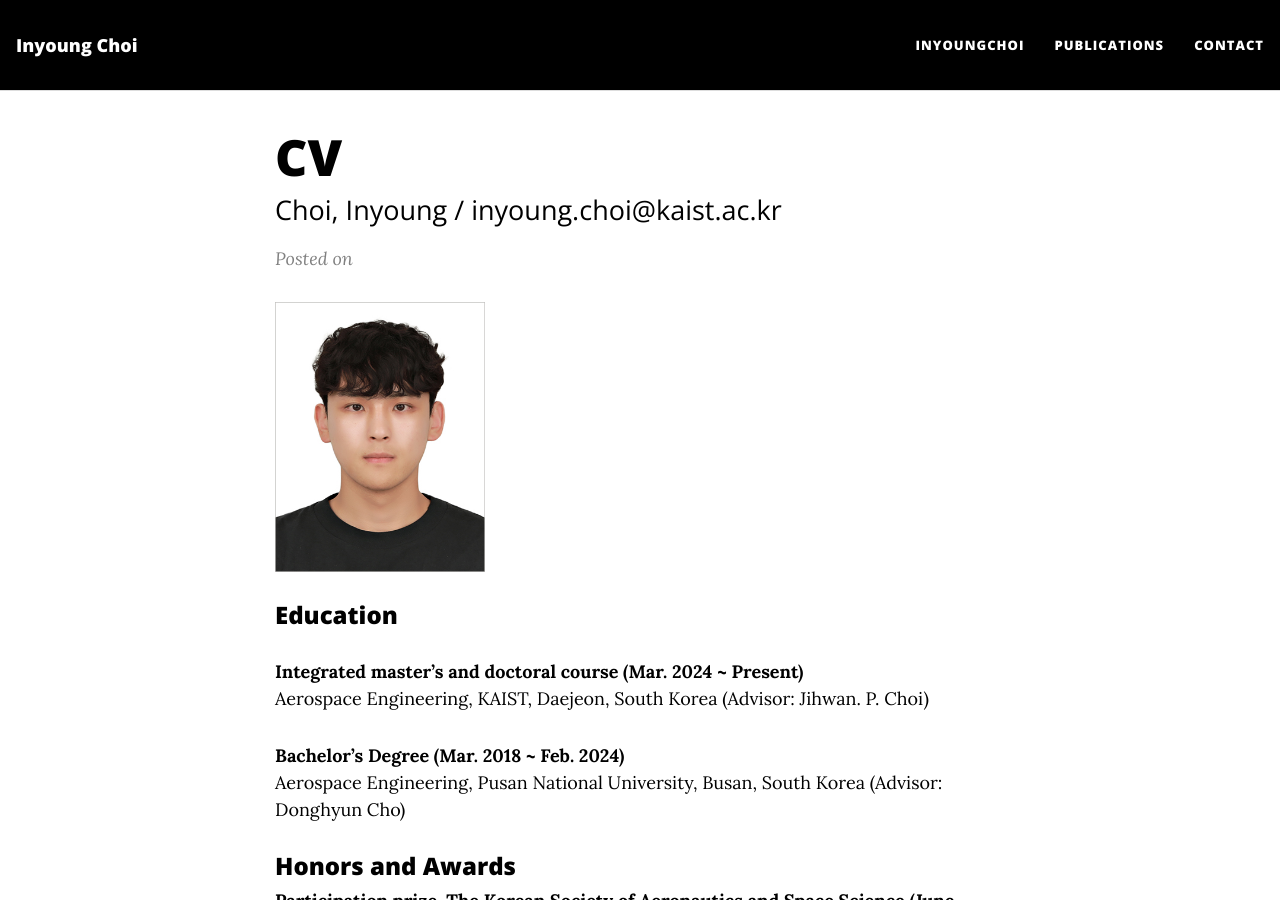
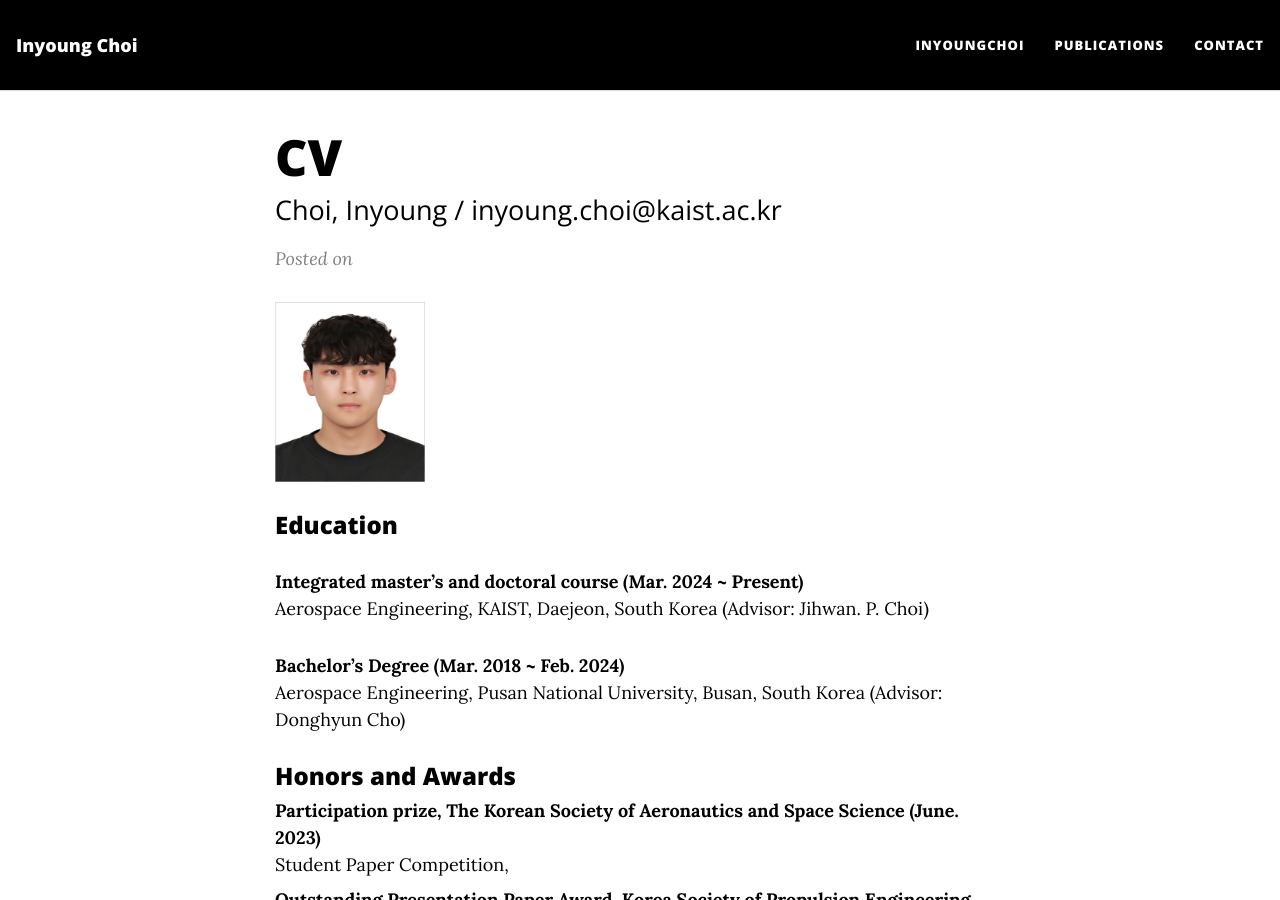
Before and after one commit to InyoungChoi-acai/InyoungChoi-acai.github.io, a Jekyll site: the page built from InyoungChoi.md, in a window 1280 px wide and 900 px high. Built offline with Jekyll 4.4.1, drawn with Linux system fonts in a browser that asks for light colours; nearby versions of some CDN libraries.

Commit message:
Update InyoungChoi.md

```diff
--- a/InyoungChoi.md
+++ b/InyoungChoi.md
@@ -4,7 +4,7 @@ title: CV
 subtitle: Choi, Inyoung / inyoung.choi@kaist.ac.kr
 ---
 
-![Choi, Inyoung](/assets/img/최인영.jpg){:width="210px" height="270px"}
+![Choi, Inyoung](/assets/img/최인영.jpg){:width="150px" height="180px"}
 
 
 ### Education
```
